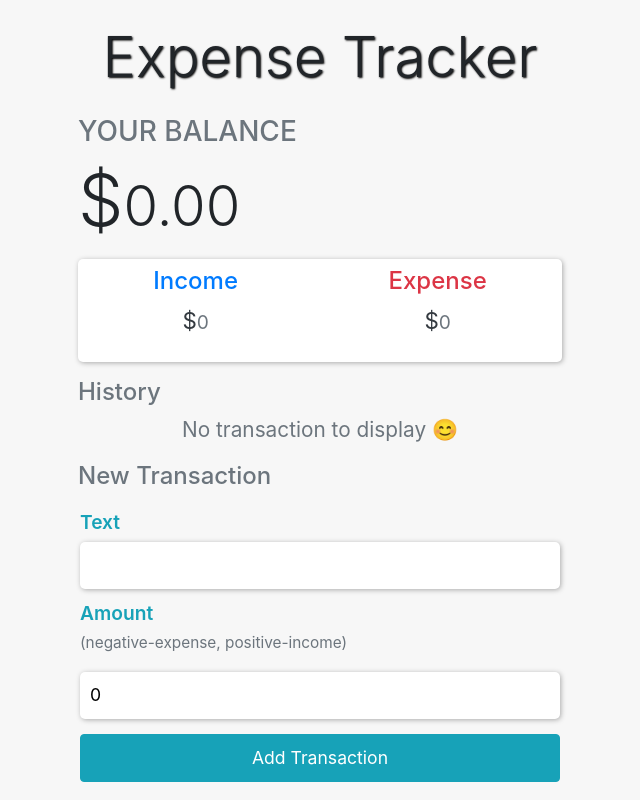
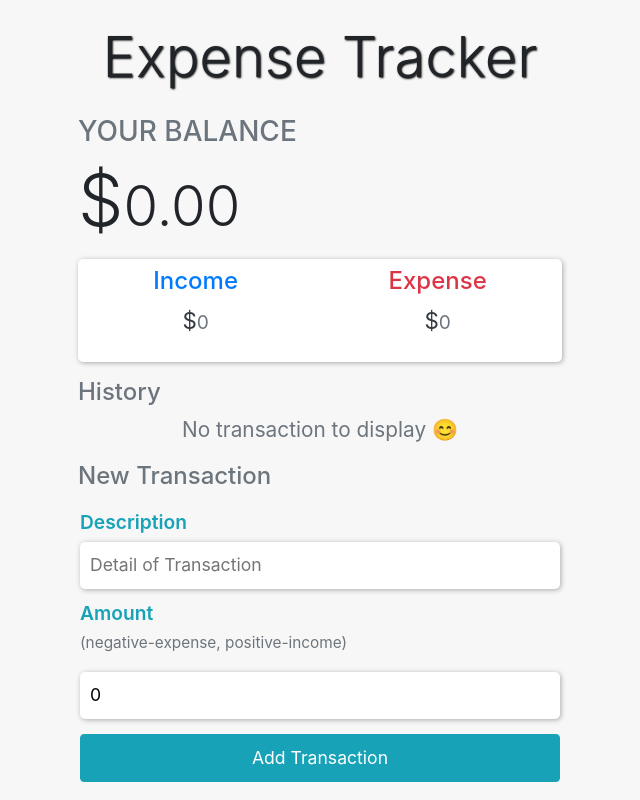
Before and after one commit to mubashirimtiaz/Expense-Tracker, a React (Create React App) app: page / in a window 1280 px wide. Shown: the whole page, without its empty margins (320-960 px from the left). Built offline with nearby package versions, Linux system fonts and the light colour scheme.

Commit message:
Update NewTransaction.js

```diff
--- a/src/components/NewTransaction.js
+++ b/src/components/NewTransaction.js
@@ -22,7 +22,7 @@ const NewTransaction = () => {
       <h4 className="mt-3 text-secondary mx-2">New Transaction</h4>
 
       <form onSubmit={handleSubmit}>
-        <label htmlFor="text">Text</label>
+        <label htmlFor="text">Description</label>
         <input
           type="text"
           id="text"
@@ -30,6 +30,7 @@ const NewTransaction = () => {
           value={text}
           onChange={handleTextChange}
           required
+          placeholder="Detail of Transaction"
         />
         <label htmlFor="amount">
           Amount{" "}
@@ -44,6 +45,7 @@ const NewTransaction = () => {
           value={amount}
           onChange={handleAmountChange}
           required
+          placeholder="Doller value of Transaction"
         />
         <button className="btn btn-info">Add Transaction</button>
       </form>
```
